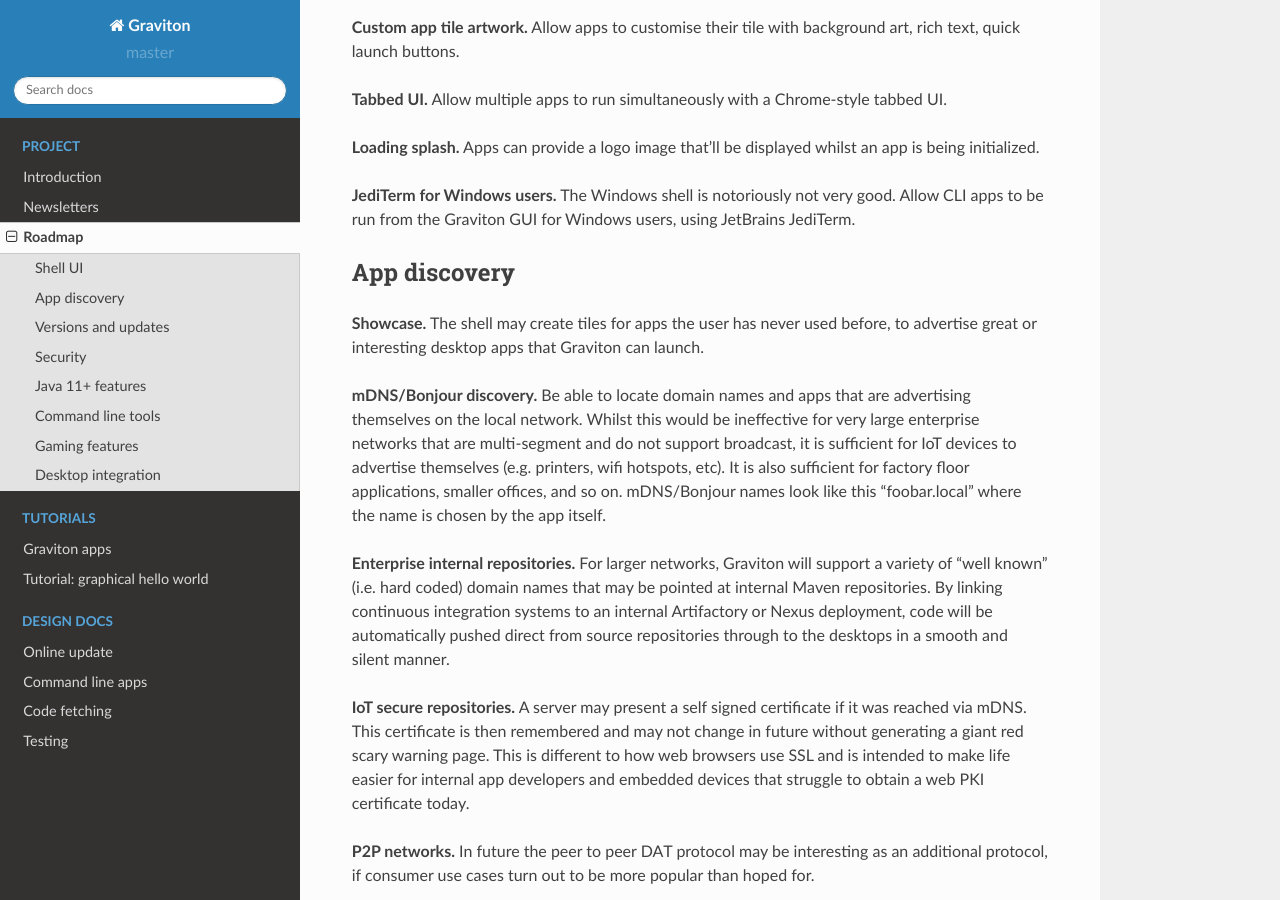
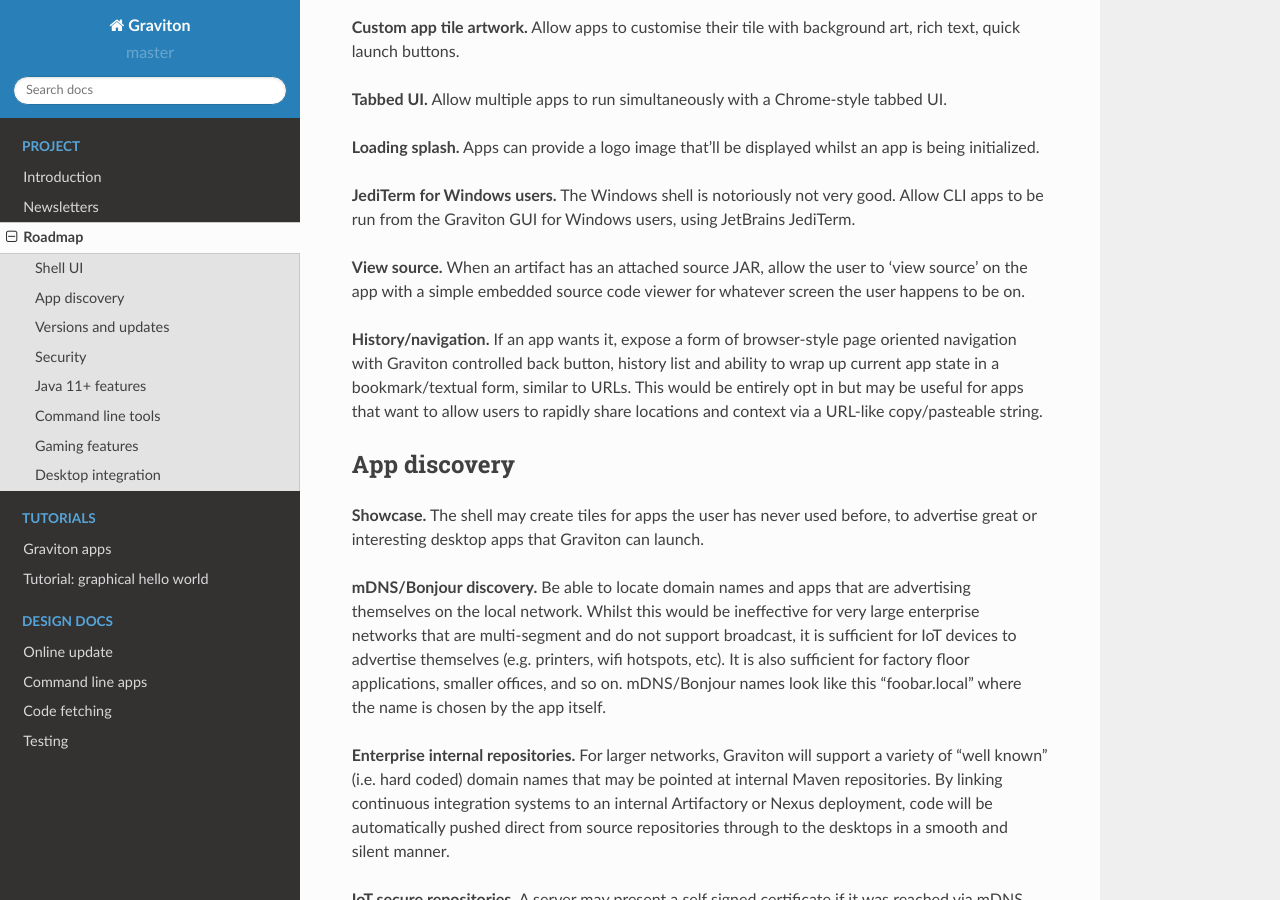
Before and after one commit to graviton-browser/graviton-browser, a Sphinx documentation site: the page built from website/source/roadmap.rst, in a window 1280 px wide and 900 px high, scrolled down 704 px. Built offline with Sphinx 7.4.7 and the Read the Docs theme 2.0.0, drawn with Linux system fonts in a browser that asks for light colours.

Commit message:
Docs: two more feature ideas.

```diff
--- a/website/source/roadmap.rst
+++ b/website/source/roadmap.rst
@@ -30,6 +30,14 @@
 
 **JediTerm for Windows users.** The Windows shell is notoriously not very good. Allow CLI apps to be run from the
 Graviton GUI for Windows users, using JetBrains JediTerm.
+
+**View source.** When an artifact has an attached source JAR, allow the user to 'view source' on the app with a simple
+embedded source code viewer for whatever screen the user happens to be on.
+
+**History/navigation.** If an app wants it, expose a form of browser-style page oriented navigation with Graviton
+controlled back button, history list and ability to wrap up current app state in a bookmark/textual form, similar to
+URLs. This would be entirely opt in but may be useful for apps that want to allow users to rapidly share locations and
+context via a URL-like copy/pasteable string.
 
 App discovery
 -------------
```
